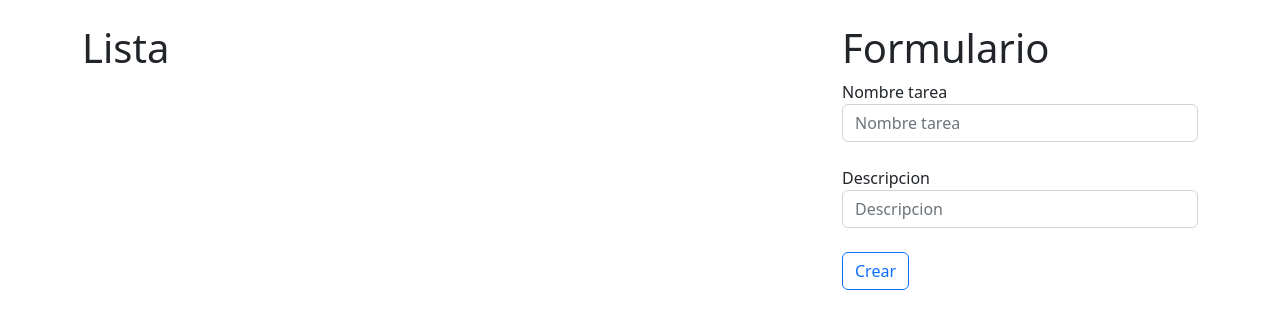
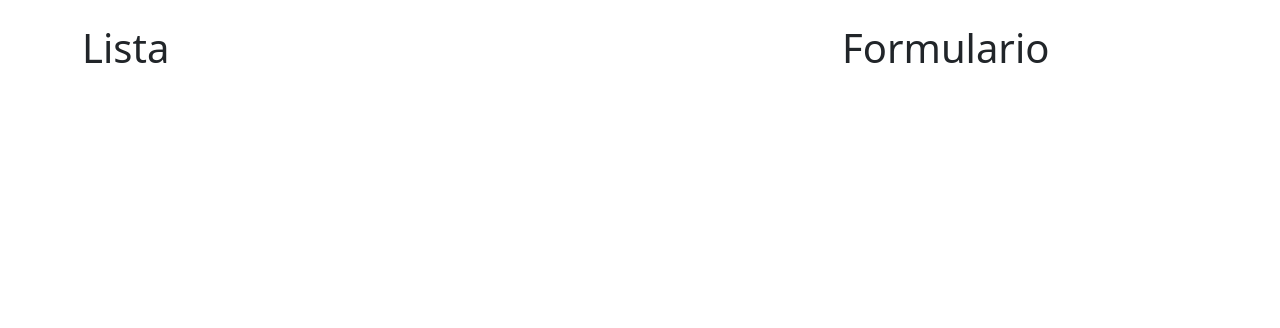
Before and after one commit to PamelaNahum/Generation-React, a React (Create React App) app: page / in a window 1280 px wide. Shown: the top 328 px of the page. Built offline with nearby package versions, Linux system fonts and the light colour scheme.

Commit message:
delete form

```diff
--- a/src/App.js
+++ b/src/App.js
@@ -11,31 +11,7 @@ const App = () => {
         </div>
         <div className="col">
           <h1>Formulario</h1>
-          <form>
-            <div class="form-group">
-              <label>Nombre tarea</label>
-              <input
-                type="text"
-                class="form-control"
-                id="nombre_tarea"
-                placeholder="Nombre tarea"
-              />
-            </div>
-            <br/>
-            <div class="form-group">
-              <label>Descripcion</label>
-              <input
-                type="text"
-                class="form-control"
-                id="descripcion"
-                placeholder="Descripcion"
-              />
-            </div>
-            <br/>
-            <button type="submit" class="btn btn-outline-primary">
-              Crear
-            </button>
-          </form>
+
         </div>
       </div>
     </div>
```
